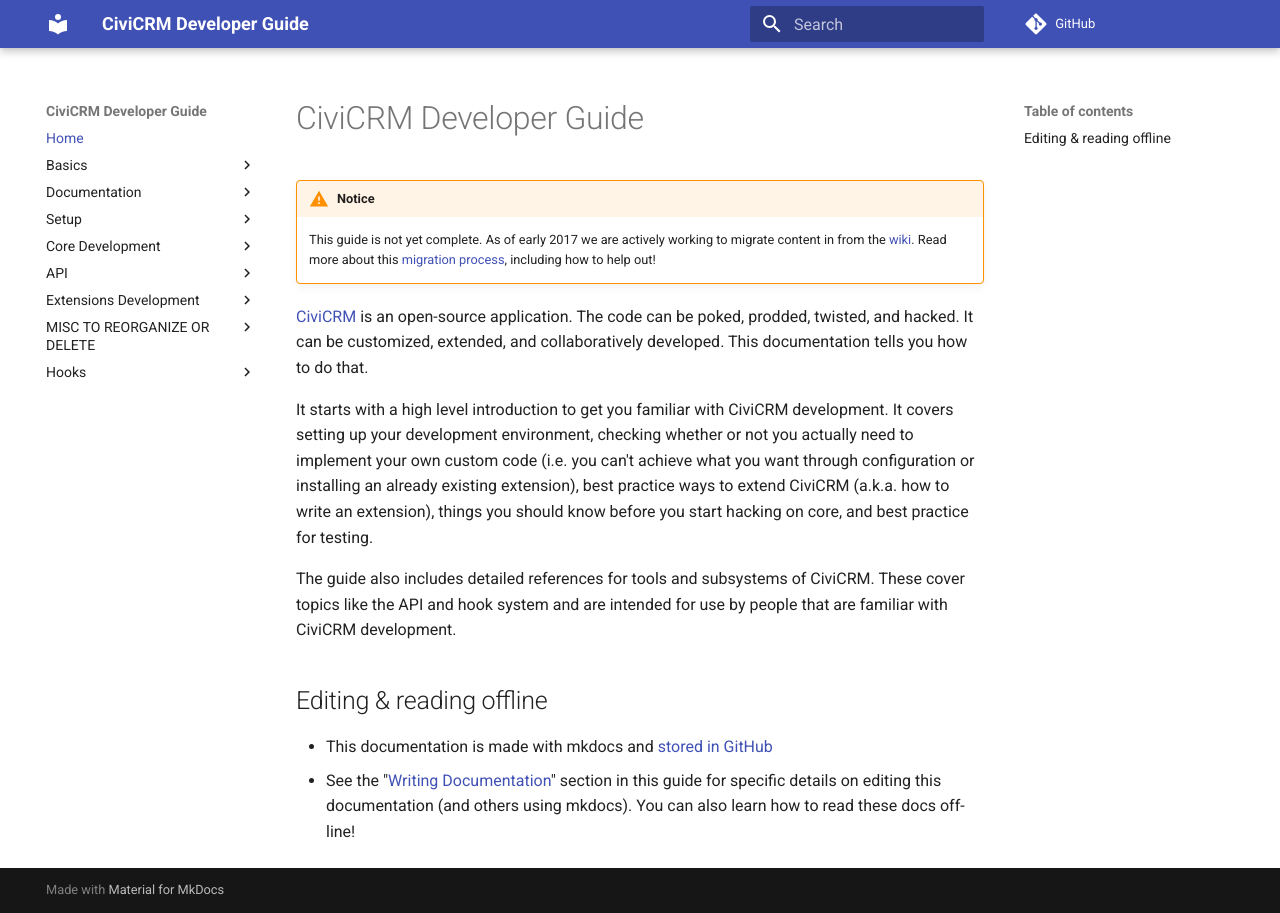
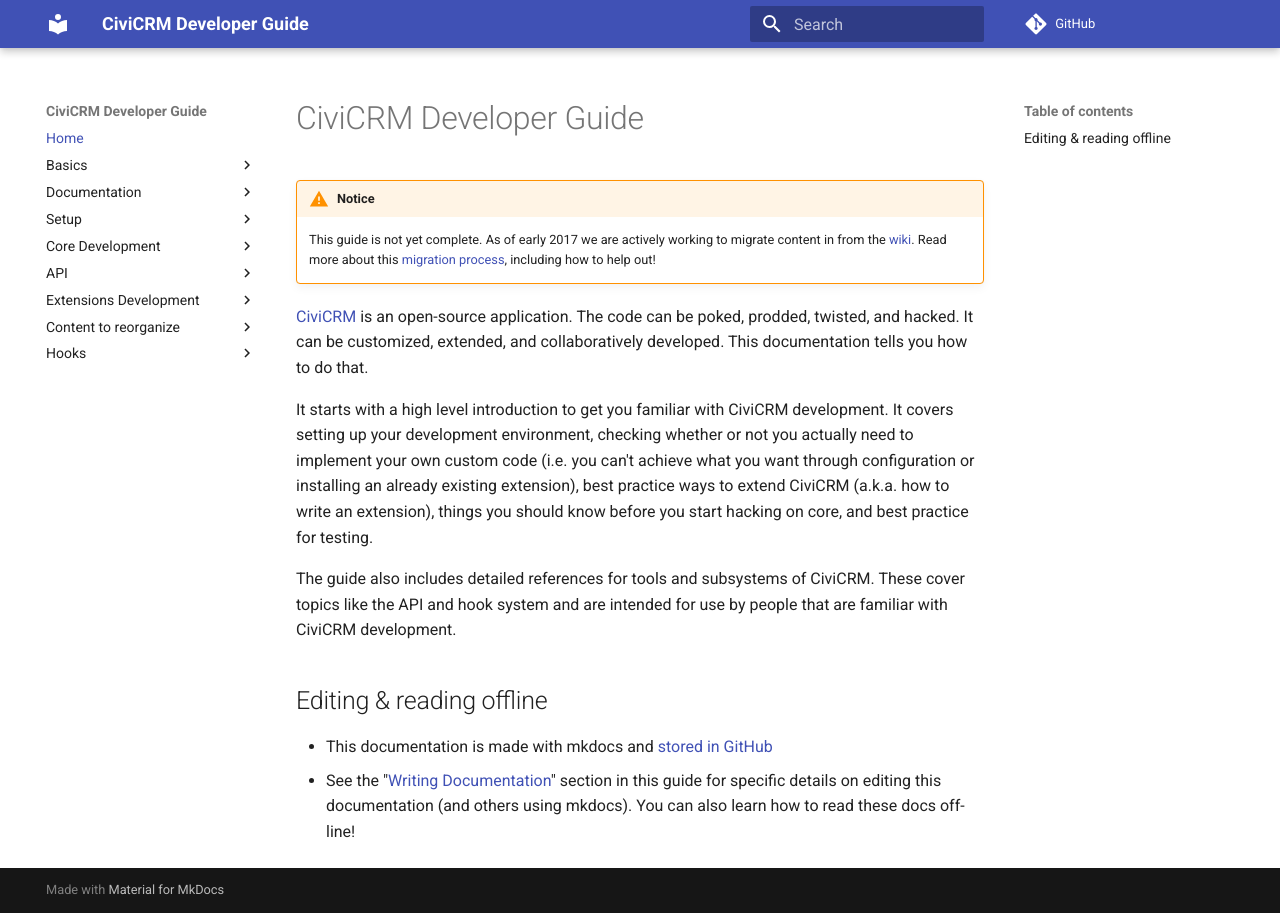
Before and after one commit to civicrm/civicrm-dev-docs, an MkDocs documentation site: the page built from docs/index.md, in a window 1280 px wide. Built offline with MkDocs 1.6.1 and Material for MkDocs 9.7.7, drawn with Linux system fonts in a browser that asks for light colours; comment, search, counter and statistics services are not loaded; old or Windows-style settings are respelled for this version of MkDocs.

Commit message:
slightly more visually appealing name for part title

```diff
--- a/mkdocs.yml
+++ b/mkdocs.yml
@@ -74,7 +74,7 @@
   # CiviMail: /reference/civimail.md            # page-tree = NEED_NEW_PAGE
   # CiviReport: /reference/civireport.md        # page-tree = NEED_NEW_PAGE
   # Payment Processing: /reference/payment.md   # page-tree = NEED_NEW_PAGE
-- MISC TO REORGANIZE OR DELETE:
+- Content to reorganize:
   - Extensions files: extensions/files.md
   - Requirements: requirements.md
   - Develop: develop.md
```
